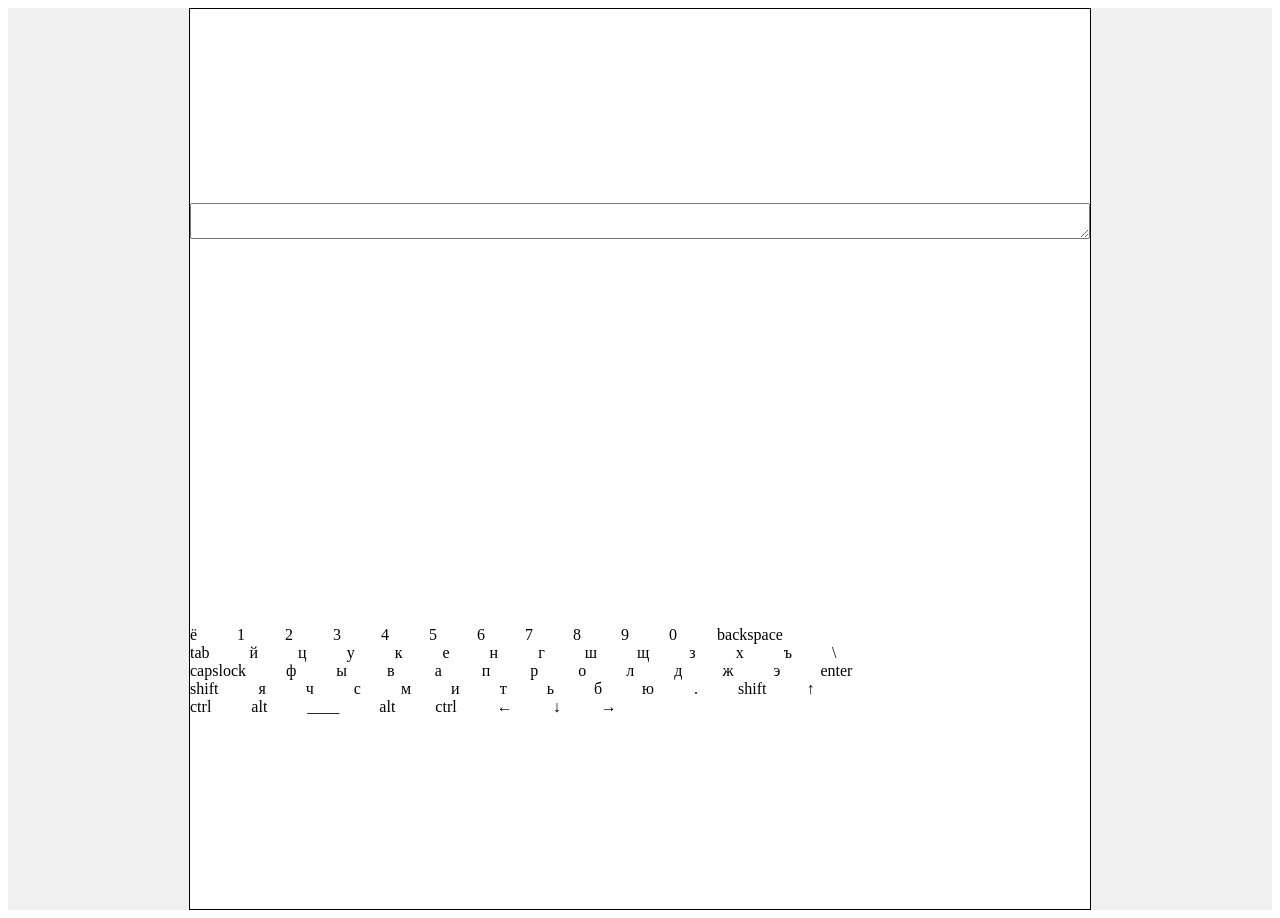
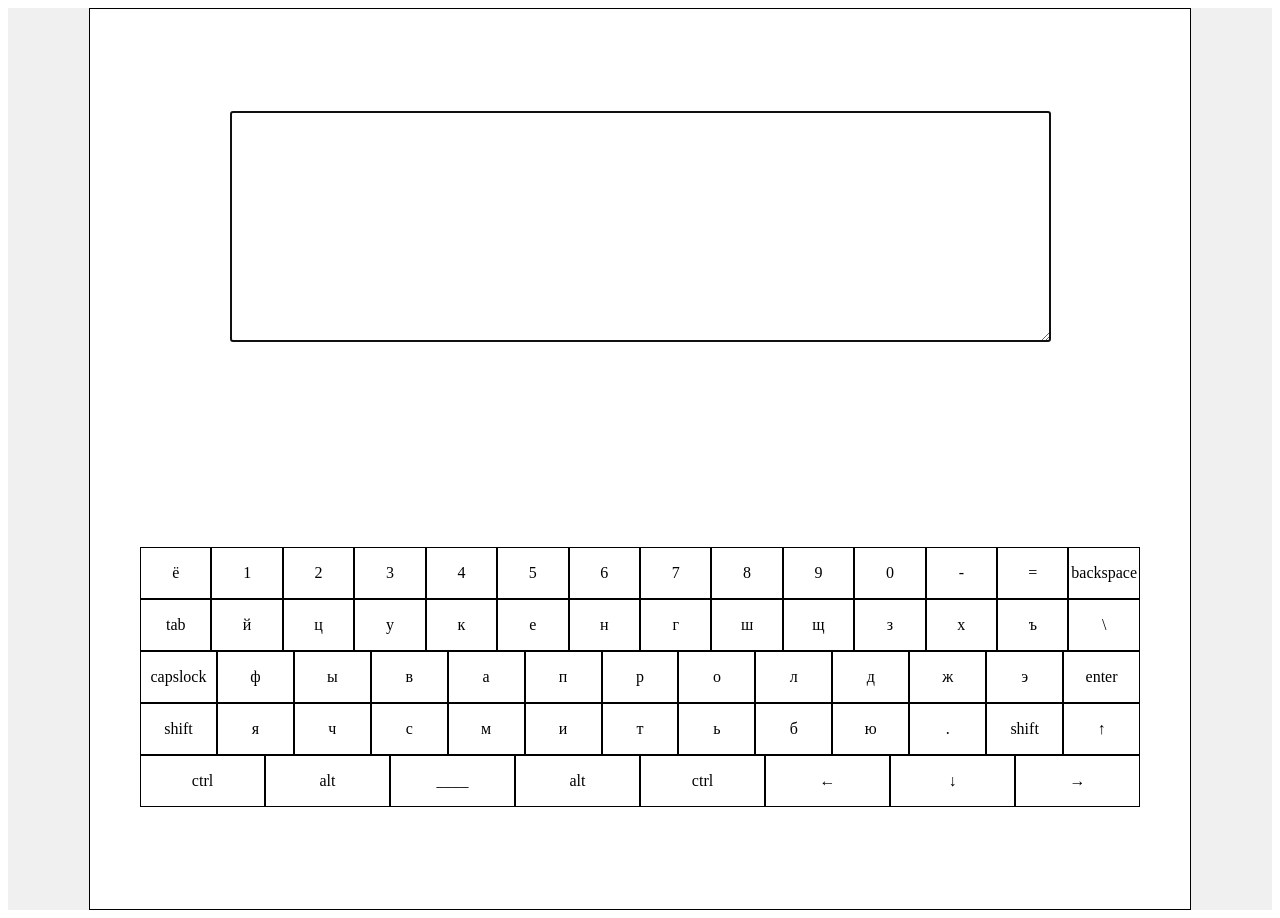
Before and after one commit to AoiHaru1/virtual-keyboard, a website built with webpack: page src/index.html in a window 1280 px wide. Built offline with nearby package versions, Linux system fonts and the light colour scheme.

Commit message:
feat: add basic css styles and key color switch on physic keyboard click

```diff
--- a/src/assets/css/style.css
+++ b/src/assets/css/style.css
@@ -3,7 +3,7 @@
 }
 
 .wrapper {
-  width: 900px;
+  width: 1100px;
   height: 900px;
   margin: auto auto;
   border: 1px solid black;
@@ -11,9 +11,23 @@
   display: flex;
   flex-direction: column;
   justify-content: space-around;
+  align-items: center;
+}
+
+.keyboard {
+  width: 1000px;
 }
 
 .key-row {
   display: flex;
-  gap: 40px;
 }
+
+.key {
+  display: block;
+  width: 100%;
+  height: 50px;
+  border: 1px solid black;
+  display: flex;
+  justify-content: center;
+  align-items: center;
+}
--- a/src/index.html
+++ b/src/index.html
@@ -4,7 +4,7 @@
   <meta charset="UTF-8">
   <meta http-equiv="X-UA-Compatible" content="IE=edge">
   <meta name="viewport" content="width=device-width, initial-scale=1.0">
-  <title>&lt;%= htmlWebpackPlugin.options.title %&gt;</title>
+  <title><%= htmlWebpackPlugin.options.title %></title>
 </head>
 
 <body></body>
--- a/src/js/data/keysData.json
+++ b/src/js/data/keysData.json
@@ -131,6 +131,30 @@
       ],
       "tagClass": "key",
       "eventCode": "Digit0"
+    },
+    {
+      "ru": [
+        "-",
+        "_"
+      ],
+      "en": [
+        "-",
+        "_"
+      ],
+      "tagClass": "key",
+      "eventCode": "Minus"
+    },
+    {
+      "ru": [
+        "=",
+        "+"
+      ],
+      "en": [
+        "=",
+        "+"
+      ],
+      "tagClass": "key",
+      "eventCode": "Equal"
     },
     {
       "ru": [
@@ -585,7 +609,7 @@
         "<"
       ],
       "tagClass": "key",
-      "eventCode": "NumpadDecimal"
+      "eventCode": "Comma"
     },
     {
       "ru": [
@@ -609,7 +633,7 @@
         "?"
       ],
       "tagClass": "key",
-      "eventCode": "Period"
+      "eventCode": "Slash"
     },
     {
       "ru": [
--- a/src/js/index.js
+++ b/src/js/index.js
@@ -6,6 +6,20 @@ const data = require('./data/keysData.json');
 
 ContainerTemplateCreator();
 
-const keyboard = document.querySelector('.keyboard');
+new KeysCreator(document.querySelector('.keyboard'), data).render();
 
-new KeysCreator(keyboard, data).render();
+document.addEventListener('keydown', (e) => {
+  const code = e.code;
+  const container = document.querySelector(`[data-event_code = ${code}]`);
+  if (container) {
+    container.style.backgroundColor = 'red';
+  }
+});
+
+document.addEventListener('keyup', (e) => {
+  const code = e.code;
+  const container = document.querySelector(`[data-event_code = ${code}]`);
+  if (container) {
+    container.style.backgroundColor = 'white';
+  }
+});
--- a/src/js/modules/containersTemplate.js
+++ b/src/js/modules/containersTemplate.js
@@ -7,6 +7,9 @@ const ContainerTemplateCreator = () => {
   const wrapper = document.createElement('div');
   wrapper.classList.add('wrapper');
   const textArea = document.createElement('textarea');
+  textArea.cols = "100";
+  textArea.rows = "15";
+  textArea.autofocus = true;
   textArea.classList.add('text-input');
   const keyboard = document.createElement('div');
   keyboard.classList.add('keyboard');
```
Also changed, not shown: dist/bundle.js, dist/index.html.
